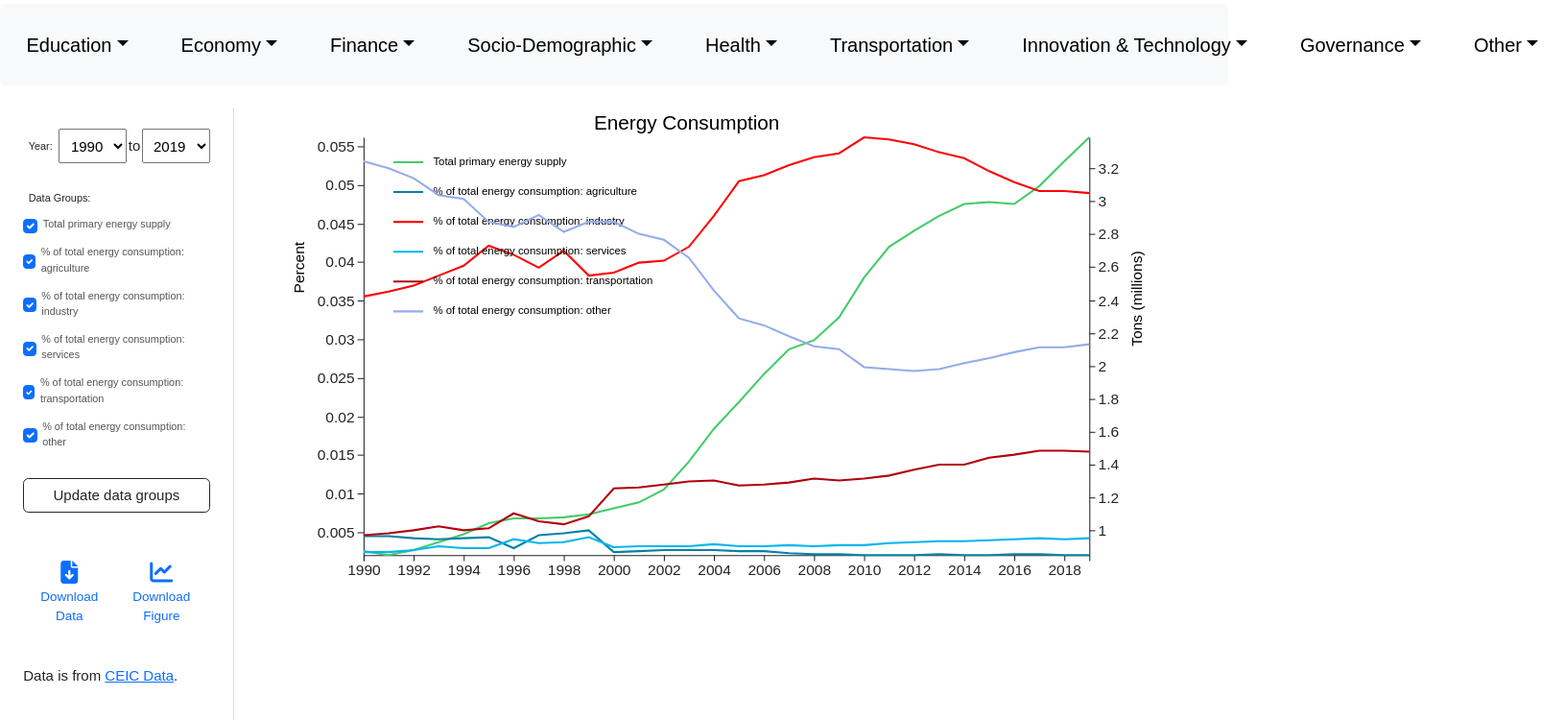
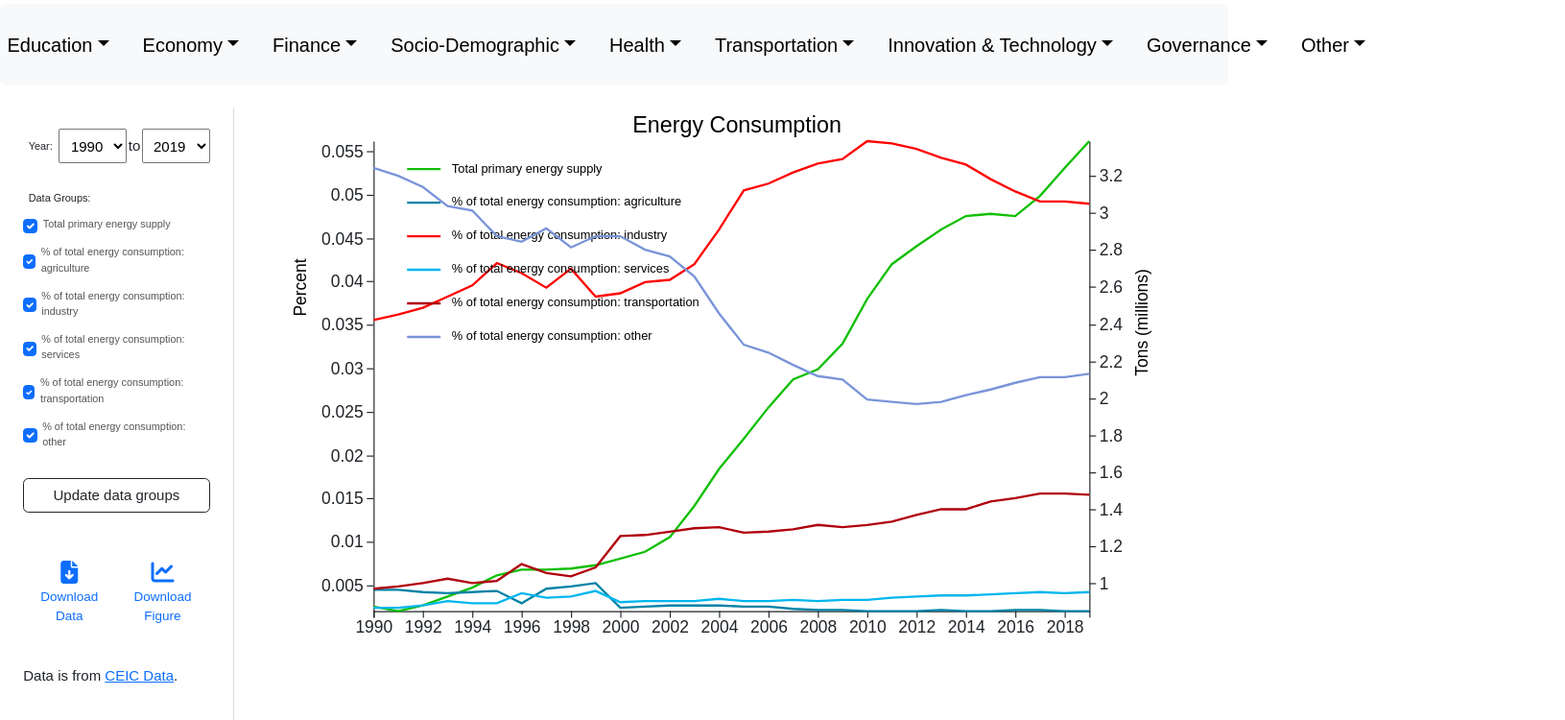
Before and after one commit to gloria-xia/gloria-xia.github.io, a plain HTML site: page data.html in a window 1280 px wide. Shown: the part 96-846 px from the top of the page at 96% size, 1631 px wide, since content can reach past the window. Drawn offline with nearby package versions, Linux system fonts and the light colour scheme.

Commit message:
some feedback added

```diff
--- a/configs/data_config.js
+++ b/configs/data_config.js
@@ -1566,7 +1566,7 @@ ccc_dataSources = [
     {
         "name": "birthDeathRate",
         "title": "Birth and Death Rates in China",
-        "y-axis": "Unit",
+        "y-axis": "Percent",
         "generative_func": "generateGraph('birthDeathRate')",
         "selected": true,
         "filepath":"data/social/birthDeathRate.csv",
--- a/drawGraphs.js
+++ b/drawGraphs.js
@@ -1,12 +1,12 @@
 var USA_primary = "#0282a6";
 var USA_secondary = "#02b6ed";
-var USA_tertiary = "#94aceb";
+var USA_tertiary = "#7994d9";
 var PRC_primary = "#ff0000";
 var PRC_secondary = "#B0000D";
 var PRC_tertiary = "#f09067";
 
 colorOptions = [USA_primary, PRC_primary, USA_secondary, PRC_secondary, USA_tertiary, PRC_tertiary, "#c259c0"];
-colorOptions2 = ["#43cc68", "#c7c11c"]
+colorOptions2 = ["#10bf04", "#3e6e21", "aba115"]
 
 var strokeWidth = 2;
 var animationDuration = 5;
@@ -17,7 +17,7 @@ var source = getSelectedDataSource();
 // default is citations
 var start_year = 1800
 var end_year = 2023
-let container_width = 900;
+let container_width = 800;
 let container_height = 500;
 var svg = d3.select("div#svg-container")
    .append("svg")
@@ -26,7 +26,7 @@ var svg = d3.select("div#svg-container")
    .classed("svg-content", true);
 
 d3.select("svg"),
-   margin = {top: 15, right:45, bottom: 25, left: 40},
+   margin = {top: 15, right:40, bottom: 25, left: 40},
    width =  container_width - margin.left - margin.right,
    height = container_height - margin.top - margin.bottom;
    //  width = +svg.attr("width") - margin.left - margin.right,
@@ -428,7 +428,7 @@ const buildLineGraph = function (data) {
             .text(source["y-axis1"])
         let yAxis2 = graph.append("g")
             .attr("class", "y-axis")
-            .attr("transform", `translate(${container_width - margin.left -45 - margin.right},0)`)
+            .attr("transform", `translate(${container_width - margin.left -40 - margin.right},0)`)
             .call(d3.axisRight(y1).tickFormat(function(d){return d/divisor}).tickSizeOuter(0))
             .append("text")
             .attr("fill", "#000")
@@ -552,7 +552,7 @@ const buildLineGraph = function (data) {
 
         function mousemove() {
 
-            var x0 = x.invert(d3.mouse(this)[0]-50);
+            var x0 = x.invert(d3.mouse(this)[0]-45);
 
             var i = bisect(data, x0, 1),
                 d0 = data[i - 1],
--- a/style.css
+++ b/style.css
@@ -60,7 +60,7 @@ section {
   align-content: center;
   /* background-color: #f58025; */
   color: black;
-  width: 80%;
+  width: 100%;
   text-decoration: none
 }
 
@@ -235,12 +235,12 @@ form label, select {
     justify-content: space-between;
     /* flex-direction: row; */
 }
-/* #source_selector { */
-   /* justify-content: center; */
-   /* align-items: center; */
-   /* align-content: center; */
-   /* margin-bottom: 2%; */
-/* } */
+#source_selector {
+   justify-content: center;
+   align-items: center;
+   align-content: center;
+   margin-bottom: 2%;
+}
 
 /* #subgroup_selector { */
   /* display: flex;
@@ -423,6 +423,13 @@ input:checked + label {
     padding: 15px;
   }
 }
+
+.nav-item.dropdown {
+  width:100%;
+  margin-left: -20px;
+}
+
+
 .dropdown-menu li {
   position: relative;
   }
```
Also changed, not shown: index.html (+0 -2 lines).
